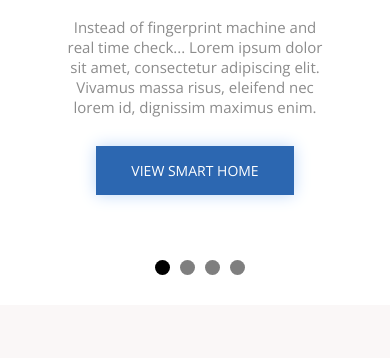
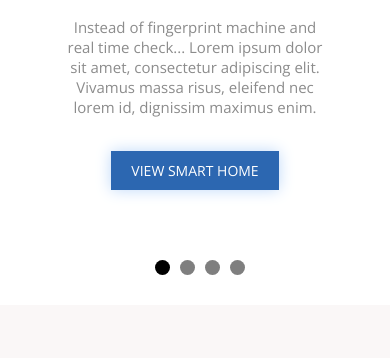
Before and after one commit to Porostik/BLE_Technology_site, a website: page src/index.html in a window 390 px wide. Shown: the part 1366-1724 px from the top of the page. Drawn offline with nearby package versions, Linux system fonts and the light colour scheme; files that its build step writes are made by us from their sources.

Commit message:
поправил адаптив у кнопки в слайдере

```diff
--- a/src/scss/products.scss
+++ b/src/scss/products.scss
@@ -192,4 +192,10 @@
       }
     }
   }
+
+  @media (max-width: 420px) {
+    .product-button {
+      padding: 10px 20px;
+    }
+  }
 }
```
